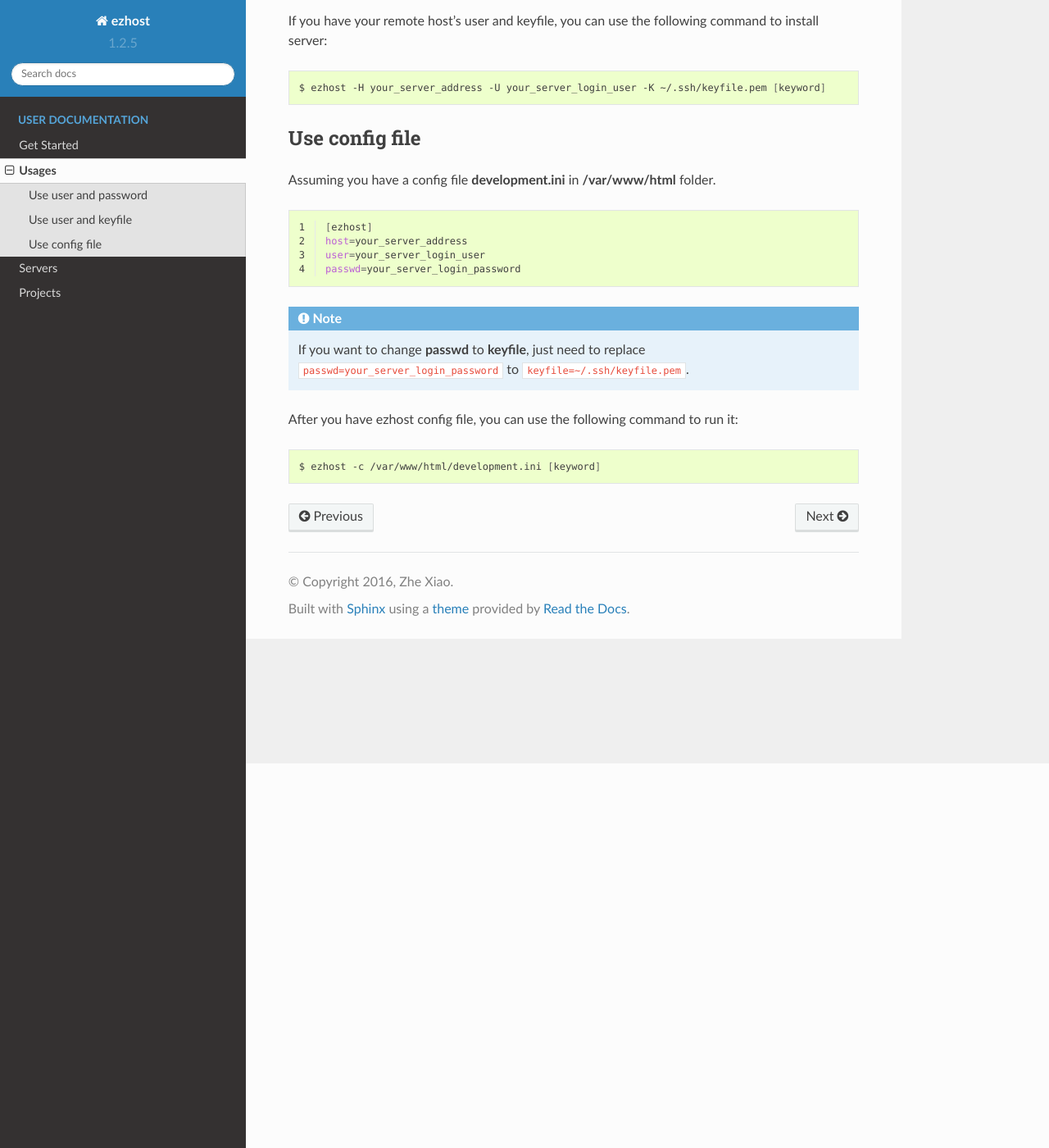
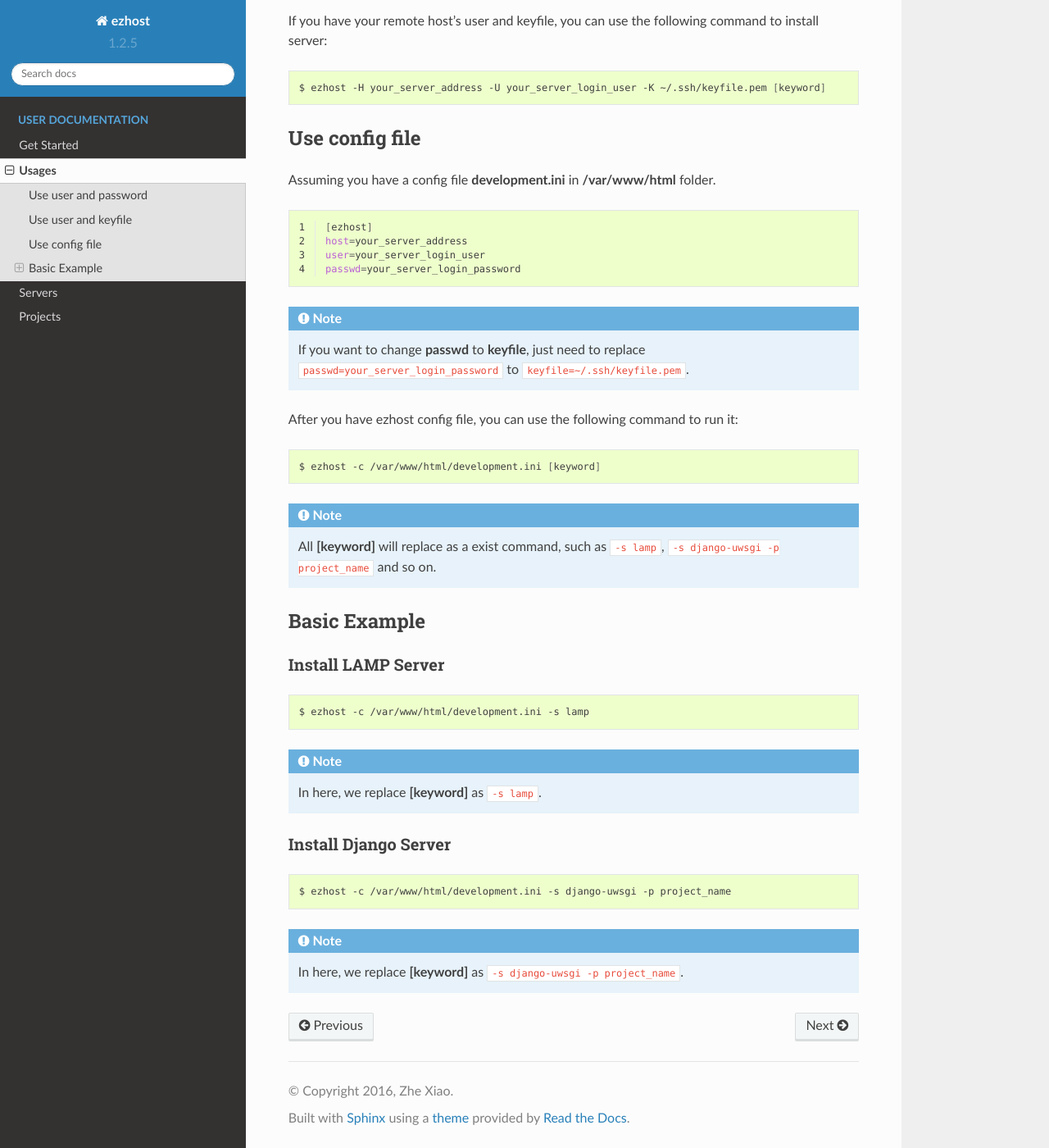
Before and after one commit to zhexiao/ezhost, a Sphinx documentation site: the page built from docs/usage.rst, in a window 1280 px wide and 1400 px high, scrolled down 469 px. Shown: the whole window at 82% size. Built offline with Sphinx 7.4.7 and the Read the Docs theme 2.0.0, drawn with Linux system fonts in a browser that asks for light colours; pages that are not in the unit, such as notebooks, are missing from menus.

Commit message:
change docs

```diff
--- a/docs/usage.rst
+++ b/docs/usage.rst
@@ -43,3 +43,29 @@
 .. code-block:: bash
 
    $ ezhost -c /var/www/html/development.ini [keyword]
+
+
+.. note:: All **[keyword]** will replace as a exist command, such as ``-s lamp``, ``-s django-uwsgi -p project_name`` and so on.
+
+
+Basic Example
+~~~~~~~~~~~~~~~~~~~~~~~~~~~~~~~~~~~~~~~
+
+Install LAMP Server
+--------------------
+
+.. code-block:: bash
+
+   $ ezhost -c /var/www/html/development.ini -s lamp
+
+.. note:: In here, we replace **[keyword]**  as ``-s lamp``.
+
+
+Install Django Server
+----------------------
+
+.. code-block:: bash
+
+   $ ezhost -c /var/www/html/development.ini -s django-uwsgi -p project_name
+
+.. note:: In here, we replace **[keyword]**  as ``-s django-uwsgi -p project_name``.
```
